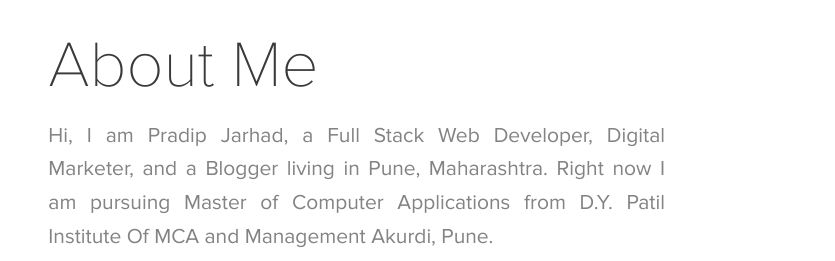
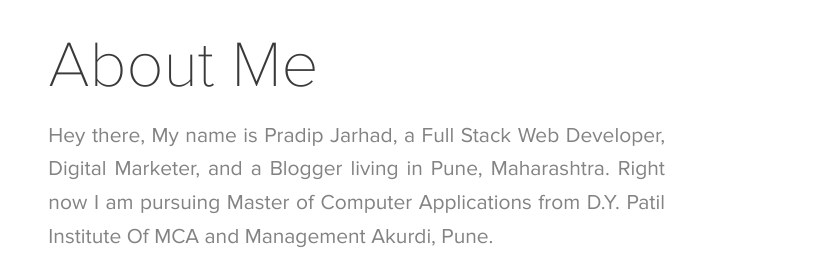
Before and after one commit to pradipjarhad/portfolio, a plain HTML site: page index.html in a window 1280 px wide. Shown: the part 539-800 px from the top of the page, 445-1280 px from the left. Drawn offline with Linux system fonts and the light colour scheme.

Commit message:
Update index.html

```diff
--- a/index.html
+++ b/index.html
@@ -86,7 +86,7 @@ or reproduced from the open source public code.
       <div class="large-8 medium-8 columns">
         <h1>About Me</h1>
         <p>
-          Hi, I am Pradip Jarhad, a Full Stack Web Developer, Digital Marketer, and a Blogger living in Pune, Maharashtra. Right now I am pursuing Master of Computer Applications from D.Y. Patil Institute Of MCA and Management Akurdi, Pune.
+          Hey there, My name is Pradip Jarhad, a Full Stack Web Developer, Digital Marketer, and a Blogger living in Pune, Maharashtra. Right now I am pursuing Master of Computer Applications from D.Y. Patil Institute Of MCA and Management Akurdi, Pune.
         </p>
         <p>
           Have a look at my <a href="https://pradipjarhad.com" target="_blank"> <i> Blog</i> </a>, <a href="#myskills"> <i>skills</i> </a> or just connect with me on <a href="https://www.linkedin.com/in/pradipjarhad/" target="_blank"> <i> LinkedIn</i></a>.
```
